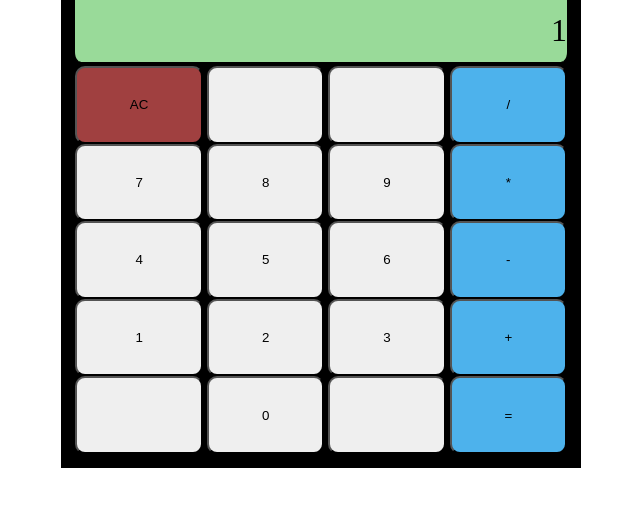
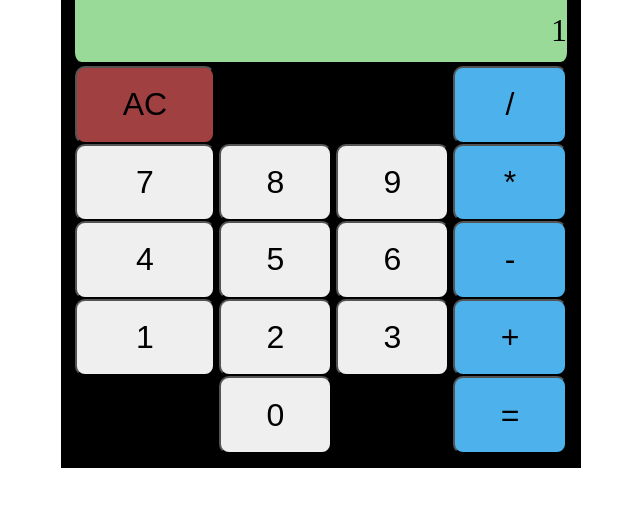
Before and after one commit to Shyaan921/calculator, a plain HTML site: page index.html in a window 1280 px wide. Shown: the part 200-706 px from the top of the page, without its empty margins (327-967 px from the left). Drawn offline with Linux system fonts and the light colour scheme.

Commit message:
Darkened and disabled the useless buttons.

```diff
--- a/index.html
+++ b/index.html
@@ -22,11 +22,11 @@
                     <button>7</button>
                     <button>4</button>
                     <button>1</button>
-                    <button class="invisble"></button>
+                    <button class="invisible"></button>
                 </div>
 
                 <div class="column">
-                    <button class="invisble"></button>
+                    <button class="invisible"></button>
                     <button>8</button>
                     <button>5</button>
                     <button>2</button>
@@ -34,11 +34,11 @@
                 </div>
 
                 <div class="column">
-                    <button class="invisble"></button>
+                    <button class="invisible"></button>
                     <button>9</button>
                     <button>6</button>
                     <button>3</button>
-                    <button class="invisble"></button>
+                    <button class="invisible"></button>
                 </div>
 
                 <div class="column operations">
--- a/main.js
+++ b/main.js
@@ -25,14 +25,14 @@ function operate(first, second, operator) {
         return subtract(first, second);
     } else if (operator === '*') {
         return multiply(first, second);
+    } else if (operator === '/') {
+        return divide(first, second);
     } else {
-        return divide(first, second);
-    };
+        return 'ERROR'
+    }
 };
 
-console.log(operate(1, 2, '/'))
-console.log(operate(1,2, '-'))
-
-let firstNumber;
-let secondNumber;
-let operator;
+let invisibleBtns = document.querySelectorAll('.invisble')
+for (let i = 0; i < invisibleBtns.length; i++) {
+        invisibleBtns[i].disabled = true;
+};
--- a/style.css
+++ b/style.css
@@ -41,6 +41,7 @@
 button {
     border-radius: 10px;
     height: 100%;
+    font-size: xx-large;
 }
 
 #answer,
@@ -55,3 +56,9 @@ button {
 .operations button {
     background-color: rgb(77, 178, 236);
 }
+
+.invisible {
+    background-color: black;
+    padding: 0;
+    border: solid black;
+}
```
